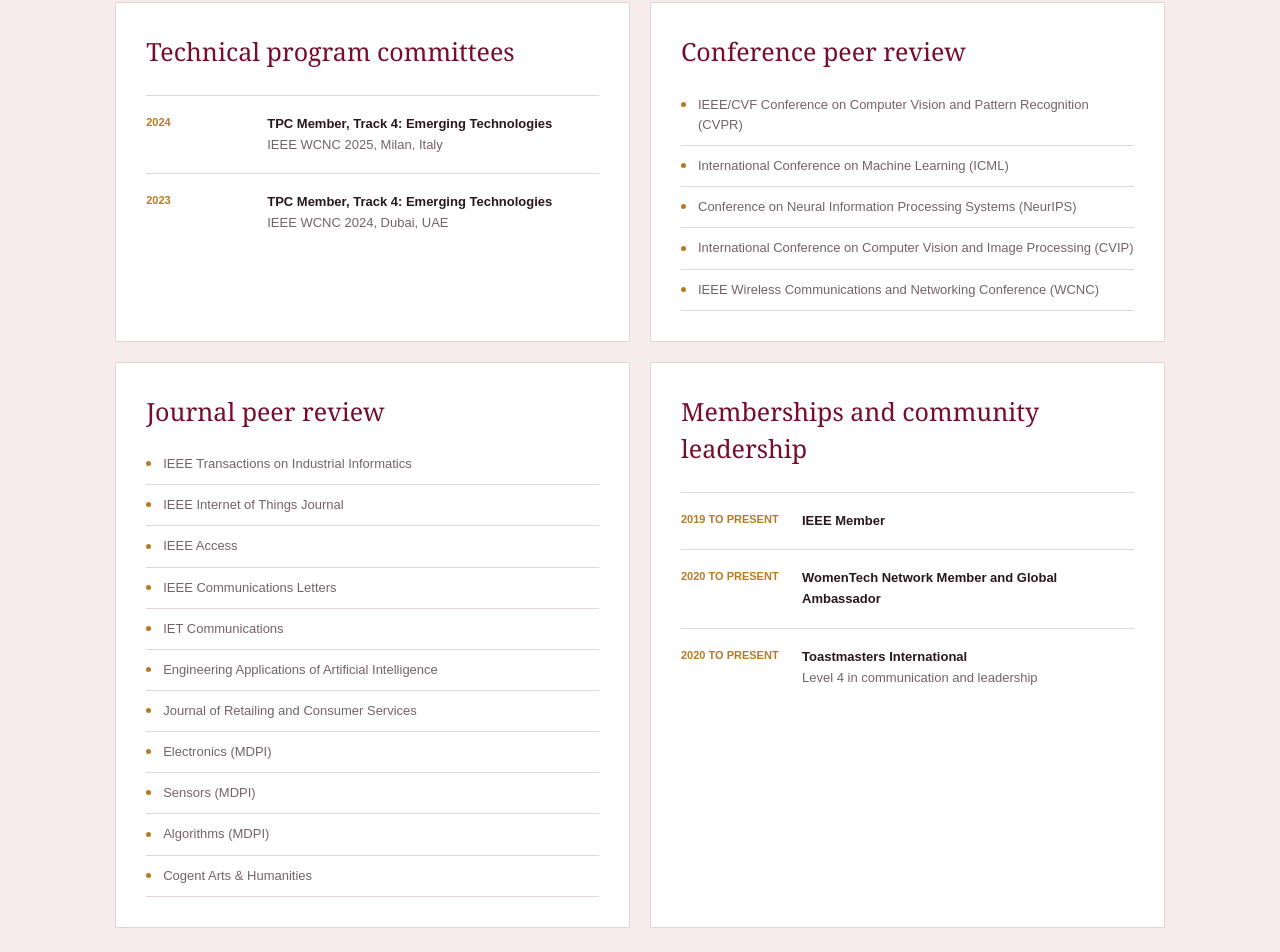
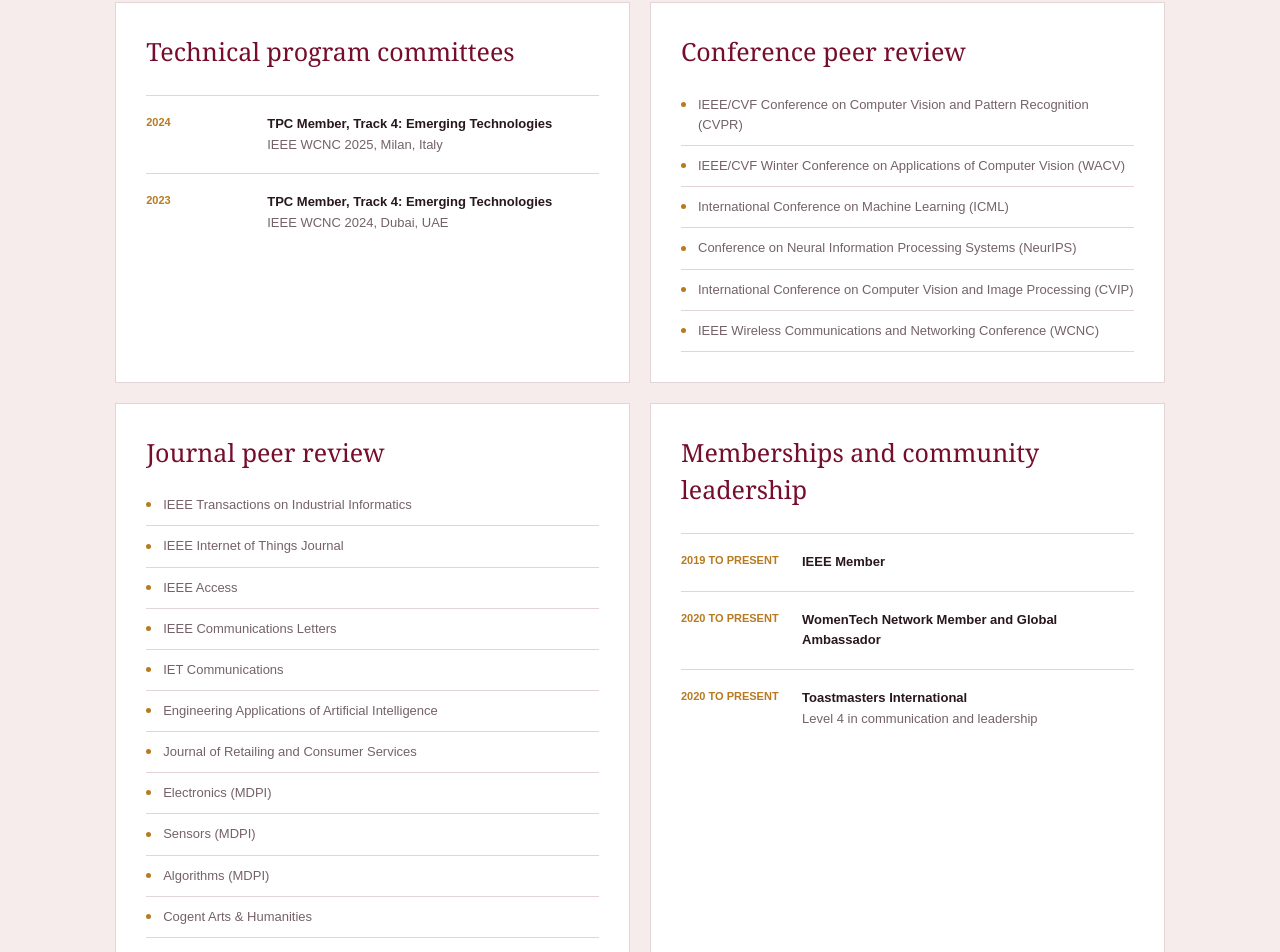
Before and after one commit to Judith989/judith-website-2026, a Next.js app: page /cv in a window 1280 px wide. Shown: the part 2512-3464 px from the top of the page. Built offline with nearby package versions, Linux system fonts and the light colour scheme; no server answers.

Commit message:
Add WACV peer review service

```diff
--- a/app/cv/page.tsx
+++ b/app/cv/page.tsx
@@ -18,7 +18,7 @@
   ["2019 to 2021", "Graduate Research and Teaching Assistant", "Future Communications Systems Laboratory", "Kumoh National Institute of Technology"],
 ];
 
-const conferenceReview = ["IEEE/CVF Conference on Computer Vision and Pattern Recognition (CVPR)", "International Conference on Machine Learning (ICML)", "Conference on Neural Information Processing Systems (NeurIPS)", "International Conference on Computer Vision and Image Processing (CVIP)", "IEEE Wireless Communications and Networking Conference (WCNC)"];
+const conferenceReview = ["IEEE/CVF Conference on Computer Vision and Pattern Recognition (CVPR)", "IEEE/CVF Winter Conference on Applications of Computer Vision (WACV)", "International Conference on Machine Learning (ICML)", "Conference on Neural Information Processing Systems (NeurIPS)", "International Conference on Computer Vision and Image Processing (CVIP)", "IEEE Wireless Communications and Networking Conference (WCNC)"];
 
 const journalReview = ["IEEE Transactions on Industrial Informatics", "IEEE Internet of Things Journal", "IEEE Access", "IEEE Communications Letters", "IET Communications", "Engineering Applications of Artificial Intelligence", "Journal of Retailing and Consumer Services", "Electronics (MDPI)", "Sensors (MDPI)", "Algorithms (MDPI)", "Cogent Arts & Humanities"];
 
```
Also changed, not shown: 1 other file (tests, documents, lock files or other folders).
